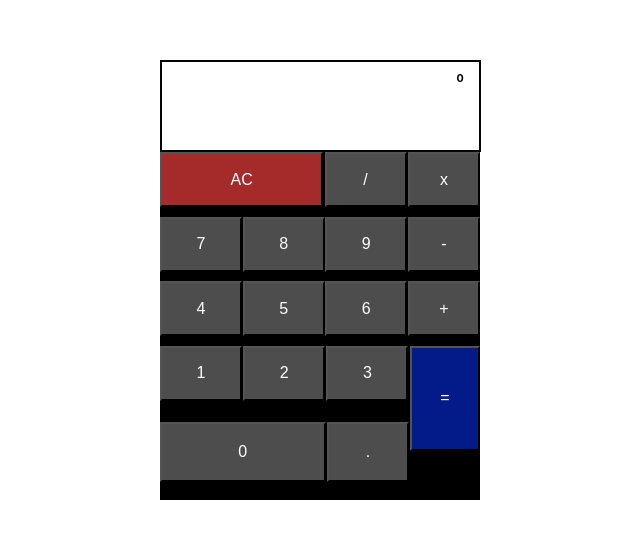
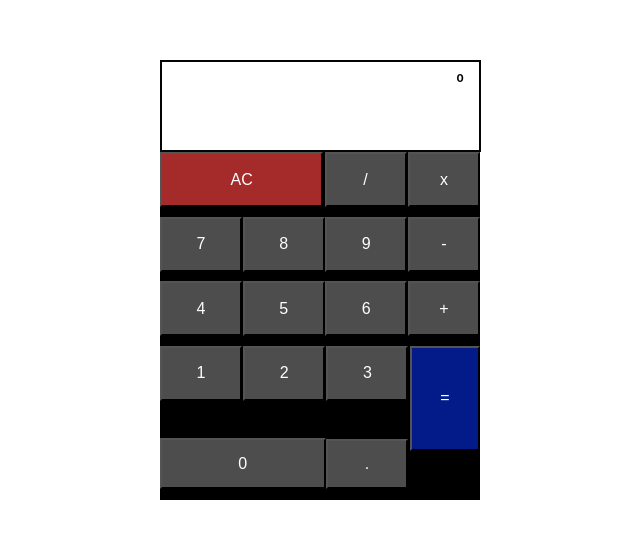
Before and after one commit to himanshu20163/react_calculator, a React (Create React App) app: page / in a window 1280 px wide. Shown: the part 120-658 px from the top of the page, without its empty margins (320-960 px from the left). Built offline with nearby package versions, Linux system fonts and the light colour scheme.

Commit message:
Update design.css

```diff
--- a/src/Component/design.css
+++ b/src/Component/design.css
@@ -54,11 +54,11 @@ button{
     width:51%;
 }
 #zero{
-    padding-left:5px;
-    height:60px;
-    width:52%;
-    bottom:-22px;
+   bottom: -29px;
+    height: 51px;
+    padding-left: 5px;
     position: absolute;
+    width: 52%;
 }
 button:hover{
     border-style: none;
@@ -70,8 +70,8 @@ button:hover{
     background-color: #ffffff;
 }
 #dot{
-    height:60px;
-    bottom:-22px;
-    left:167px;
+    bottom: -29px;
+    height: 50px;
+    left: 166px;
     position: absolute;
 }
```
